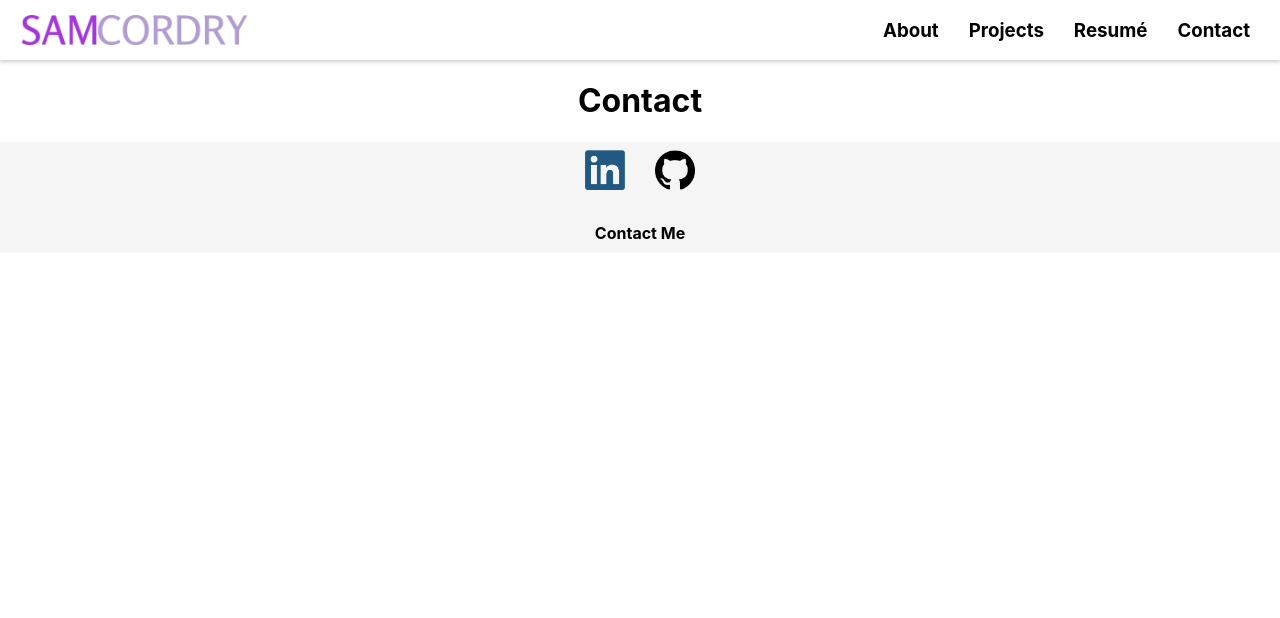
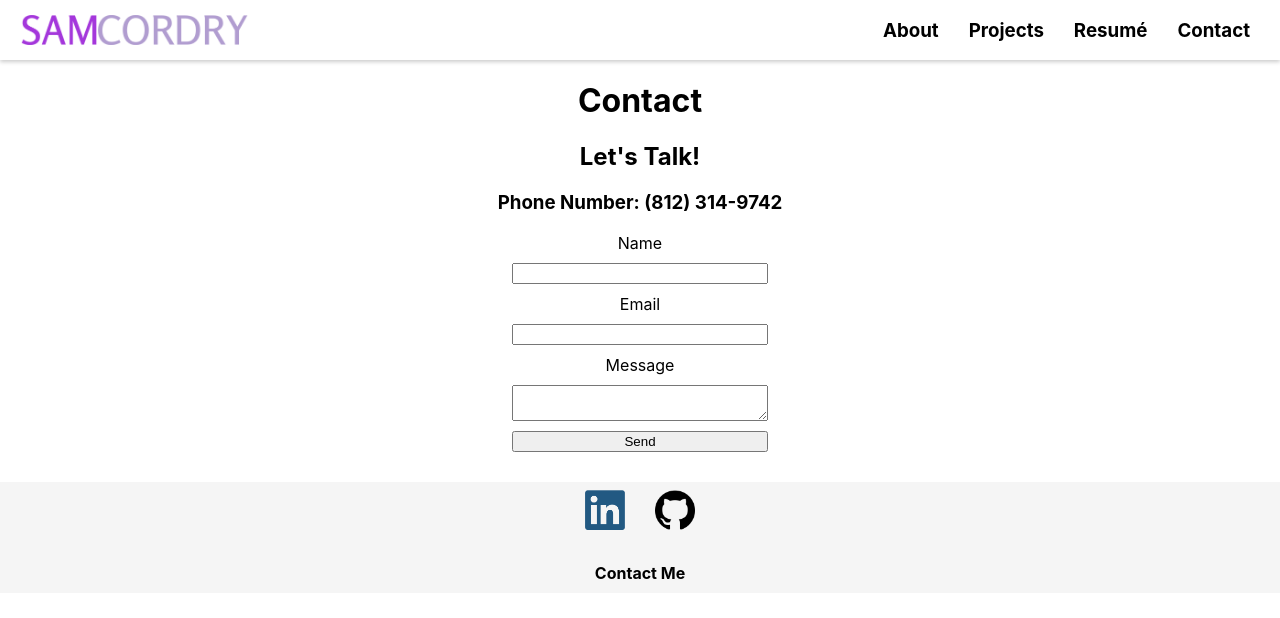
Before and after one commit to Sam-Cordry/personal-website, a React (Create React App) app: page /contact in a window 1280 px wide. Shown: the top 618 px of the page. Built offline with nearby package versions, Linux system fonts and the light colour scheme.

Commit message:
Add email functionality

```diff
--- /dev/null
+++ b/src/components/ContactForm.js
@@ -0,0 +1,29 @@
+import React, { useRef } from "react";
+import emailjs from "@emailjs/browser";
+
+export default function ContactForm() {
+    const form = useRef();
+
+    const sendEmail = (e) => {
+        e.preventDefault();
+
+        emailjs.sendForm('service_3dwou2l', 'template_ugo5p4b', form.current, '_LjK2QS9TkwGrv1cX')
+            .then((result) => {
+                console.log(result.text);
+            }, (error) => {
+                console.log(error.text);
+            });
+    };
+
+    return (
+        <form className="contact-form" ref={form} onSubmit={sendEmail}>
+            <label>Name</label>
+            <input type="text" name="name" required />
+            <label>Email</label>
+            <input type="email" name="email" required />
+            <label>Message</label>
+            <textarea className="contact-form-message" name="message" cols="100" required />
+            <input type="submit" value="Send" />
+        </form>
+    )
+}
--- a/src/index.css
+++ b/src/index.css
@@ -49,6 +49,26 @@ a:link, a:visited, a:hover, a:active {
   padding-bottom: 0px;
 }
 
+.projects-main {
+  text-align: left;
+  margin-left: 20px;
+}
+
+.contact-form {
+  display: flex;
+  flex-direction: column;
+  margin-right: 40%;
+  margin-left: 40%;
+}
+
+.contact-form > * {
+  margin-bottom: 10px;
+}
+
+.contact-form-message {
+  resize: vertical;
+}
+
 .footer {
   background-color: #f5f5f5;
   padding-bottom: 10px;
--- a/src/pages/Contact.js
+++ b/src/pages/Contact.js
@@ -1,9 +1,15 @@
 import React from "react";
+import ContactForm from "../components/ContactForm";
 
 export default function Contact() {
     return (
         <div className="contact">
             <h1>Contact</h1>
+            <h2>Let's Talk!</h2>
+            <div className="contact-info">
+                <h3>Phone Number: (812) 314-9742</h3>
+            </div>
+            <ContactForm />
         </div>
     )
 }
--- a/src/pages/Projects.js
+++ b/src/pages/Projects.js
@@ -3,7 +3,13 @@ import React from "react";
 export default function Projects() {
     return (
         <div className="projects">
-            <h1>Projects</h1>
+            <h1 className="projects-title">Projects and Experience</h1>
+            <h2 className="projects-description">Check out what I've done!</h2>
+            <div className="projects-main">
+                <h3>Personal Website</h3>
+                <h3>Envelope Budget System</h3>
+                <h3>FRC Robotics Program Development</h3>
+            </div>
         </div>
     )
 }
```
